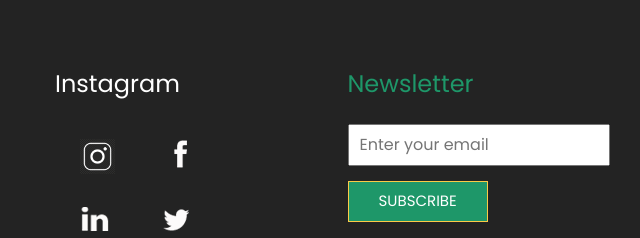
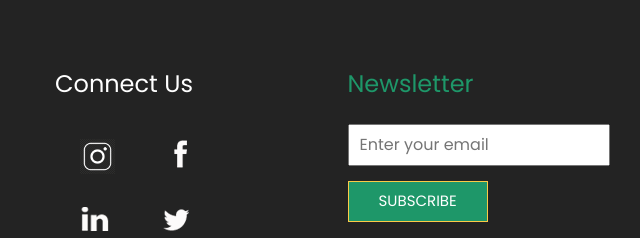
Before and after one commit to abidnk/wizads, a website: page index.html in a window 1280 px wide. Shown: the part 5148-5386 px from the top of the page, 600-1240 px from the left. Drawn offline with nearby package versions, Linux system fonts and the light colour scheme.

Commit message:
changes made in footer

```diff
--- a/index.html
+++ b/index.html
@@ -627,7 +627,7 @@
         <div class="col-md-3">
           <div class="info_insta">
             <h5>
-              Instagram
+              Connect Us
             </h5>
             <div class="insta_container">
               <div>
@@ -672,6 +672,9 @@
         </div>
         <div class="col-md-3">
           <div class="info_form ">
+
+
+            <!-- news letter side -->
             <h5 style="color: #1e9769;">
               Newsletter
             </h5>
@@ -681,6 +684,9 @@
                 Subscribe
               </button>
             </form>
+            <!-- Newsletter side end -->
+
+
             <!-- <div class="social_box">
               <a href="">
                 <img src="images/fb.png" alt="">
```
Also changed, not shown: about.html (+2 -1 lines), contact.html (+2 -1 lines), do.html (+2 -1 lines), portfolio.html (+1 -1 lines).
